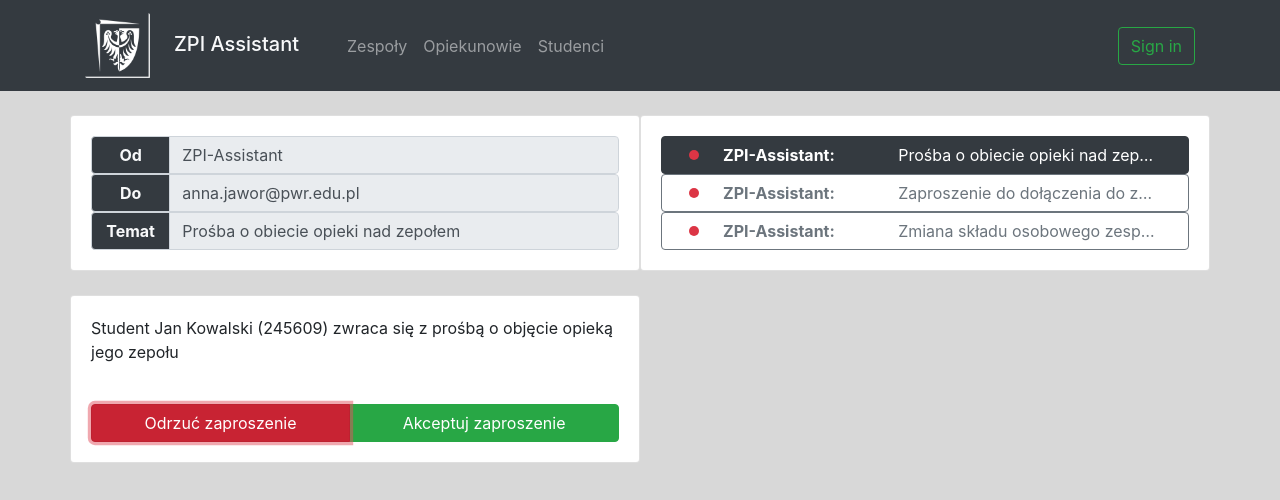
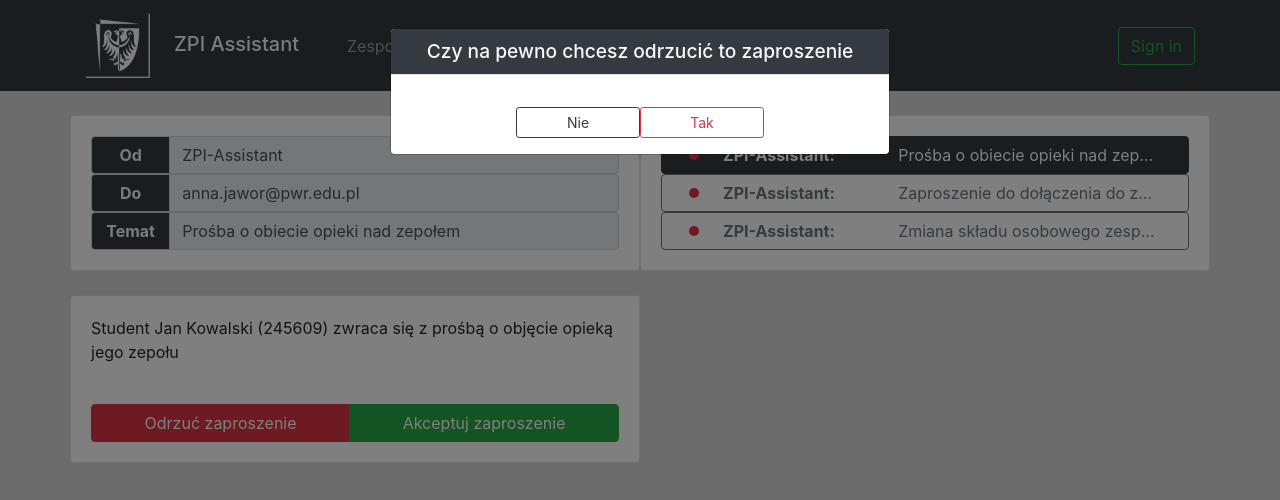
Before and after one commit to Ukasz09/ZPI-assistant, an Angular app in the folder zpi-assistant/: page /mailbox in a window 1280 px wide. Both pictures are taken after a click on the button "Odrzuć zaproszenie". Shown: the top 500 px of the page. Built offline with nearby package versions, Linux system fonts and the light colour scheme.

Commit message:
Add dismiss invitation logic

```diff
--- a/zpi-assistant/src/app/data/services/mailbox.service.ts
+++ b/zpi-assistant/src/app/data/services/mailbox.service.ts
@@ -25,4 +25,13 @@ export class MailboxService {
     // return this.http.get<Message[]>(url);
     return new BehaviorSubject({});
   }
+
+  deleteMessage(userId: string, msgId: string): Observable<any> {
+    // const rawSlug = '/mailbox?userId={useId}&msgId={msgId}';
+    // const slug = rawSlug.replace('{userId}', userId).replace('{msgId}', msgId);
+    // const url = environment.API_URL + slug;
+    // return this.http.delete<Message[]>(url);
+
+    return new BehaviorSubject({});
+  }
 }
--- a/zpi-assistant/src/app/pages/mailbox/mailbox.component.html
+++ b/zpi-assistant/src/app/pages/mailbox/mailbox.component.html
@@ -44,7 +44,7 @@
           <!-- ----------------------- Buttons ---------------------- -->
           <div class="card-body btn-group">
             <ng-container *ngIf="actualDisplayedMsgIsInvitation; else sendMessageBtn">
-              <button class="btn btn-danger">Odrzuć zaproszenie</button>
+              <button class="btn btn-danger" (click)="openModal(confirmInvitationDismissTemplate)">Odrzuć zaproszenie</button>
               <button class="btn btn-success" (click)="onAcceptInvitation()">Akceptuj zaproszenie</button>
             </ng-container>
             <ng-template #sendMessageBtn>
@@ -122,3 +122,22 @@
     <button class="btn btn-sm btn-outline-danger w-25 mt-3" (click)="modalRef.hide()">OK</button>
   </app-modal-response>
 </ng-template>
+
+<ng-template #confirmInvitationDismissTemplate>
+  <app-modal-response type="dark" headerText="Czy na pewno chcesz odrzucić to zaproszenie">
+    <div class="row justify-content-center d-flex">
+      <button class="btn btn-sm btn-outline-dark w-25 mt-3" (click)="modalRef.hide()">Nie</button>
+      <button class="btn btn-sm btn-outline-danger w-25 mt-3" (click)="dismissInvitation()">Tak</button>
+    </div>
+  </app-modal-response>
+</ng-template>
+
+<ng-template #correctInvitationDismissTemplate>
+  <app-modal-response
+    type="success"
+    headerText="Pomyślnie usunięto zaproszenie"
+    [textLines]="['Zaproszenie dotyczące dołaczenia do zespołu zostało poprawnie usunięte']"
+  >
+    <button class="btn btn-sm btn-outline-success w-25 mt-3" (click)="modalRef.hide()">OK</button>
+  </app-modal-response>
+</ng-template>
--- a/zpi-assistant/src/app/pages/mailbox/mailbox.component.ts
+++ b/zpi-assistant/src/app/pages/mailbox/mailbox.component.ts
@@ -18,6 +18,7 @@ export class MailboxComponent implements OnInit {
   @ViewChild('otherErrorTemplate') otherErrorTemplate: TemplateRef<any>;
   @ViewChild('teamJoinErrHasTeamTemplate') teamJoinErrHasTeamTemplate: TemplateRef<any>;
   @ViewChild('successTeamJoinTemplate') successTeamJoinTemplate: TemplateRef<any>;
+  @ViewChild('correctInvitationDismissTemplate') correctInvitationDismissTemplate: TemplateRef<any>;
 
   private successTeamJoinText = 'Pomyślnie dołączono do zespołu: {teamId}';
   private alreadyAMemberOfTeamText = 'Jesteś członkiem zespołu: {id}';
@@ -135,4 +136,18 @@ export class MailboxComponent implements OnInit {
       }
     );
   }
+
+  dismissInvitation(): void {
+    this.modalRef.hide();
+    this.mailboxService.deleteMessage(this.authService.userId, this.actualDisplayedMsg.id).subscribe(
+      (response) => {
+        this.openModal(this.correctInvitationDismissTemplate);
+        this.fetchMails();
+      },
+      (err: HttpErrorResponse) => {
+        this.otherErrorText = err.message;
+        this.openModal(this.otherErrorTemplate);
+      }
+    );
+  }
 }
```
